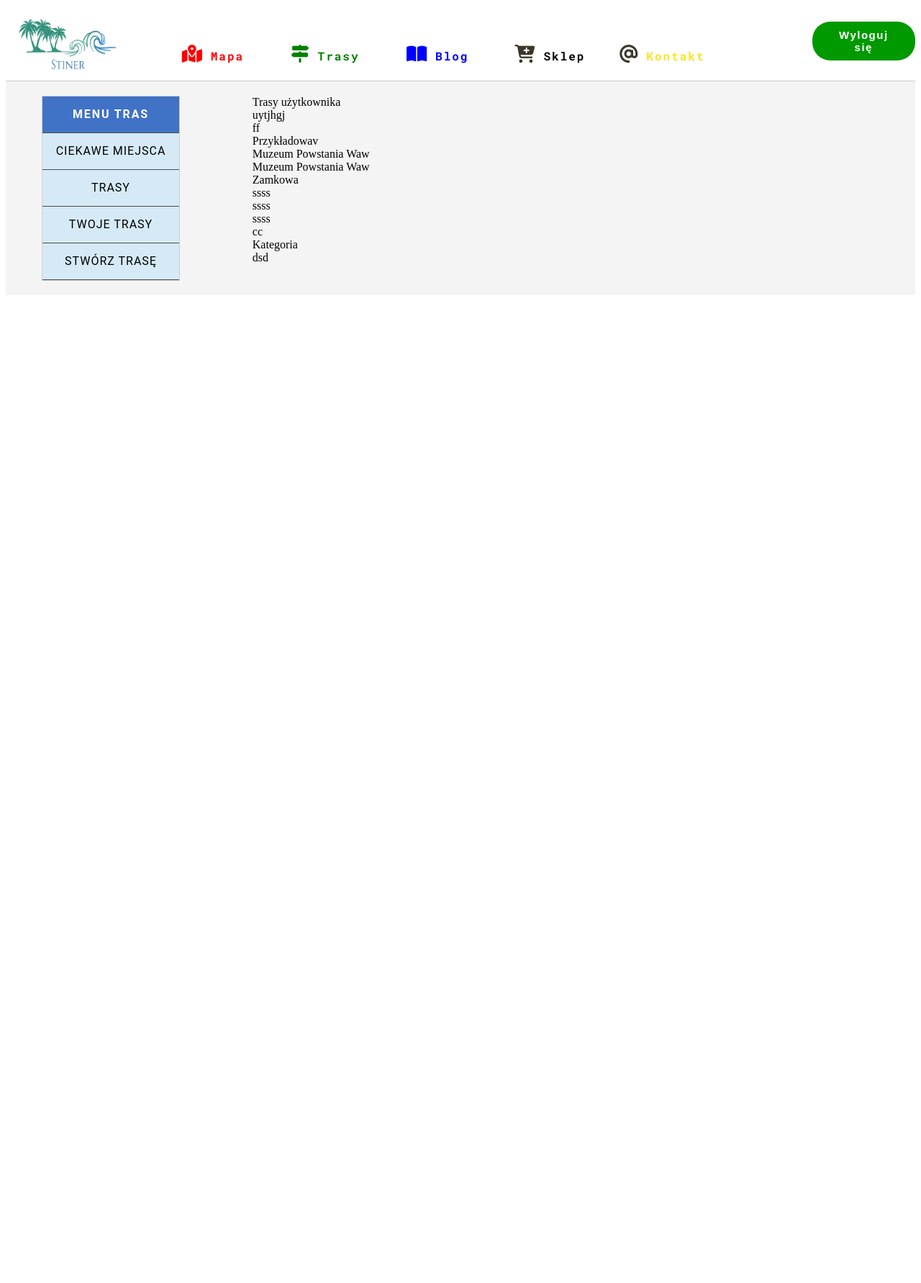
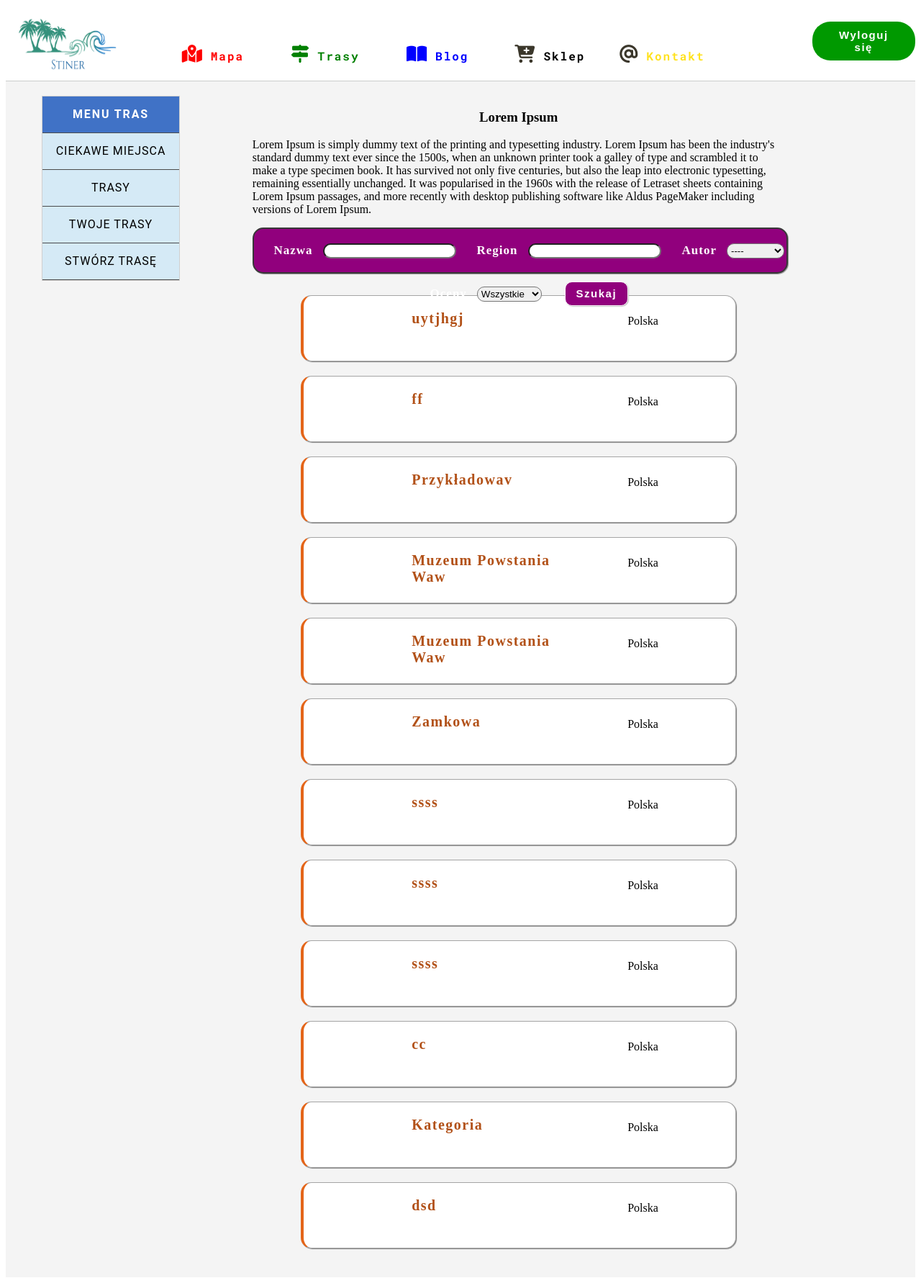
Before and after one commit to SebastianJadczak/stiner_django, a Django app: page /yours_trails/ in a window 1280 px wide. Shown: the whole page at 72% size. Before the commit the page ends 390 px from the top, so only its background shows below. Run offline with Django 3.2, Linux system fonts and the light colour scheme; a user stored in the database is signed in; data comes from the database, SQL or seed files in the repository; both versions use the stored data as it was after the commit; parts of the project's set-up code (start-up, migrations or seed data) failed here and were passed over; some libraries are stand-ins or nearby versions.

Commit message:
dodanie wyszukiwarki + style do niej //Twoje trasy

```diff
--- a/map/static/css/style_trail.css
+++ b/map/static/css/style_trail.css
@@ -360,3 +360,81 @@ form.delete button{
     cursor: pointer;
     box-shadow: 1px 1px 0.5px #565656;
 }
+
+
+/* Twoje Trasy użytkownika */
+
+div.trails{
+    width:85%;
+}
+
+div.trails div.form_trails{
+    width:100%;
+    height: 60px;
+    text-align: center;
+    line-height: 60px;
+    border:2px solid #383838;
+    background-color: rgb(145, 0, 125);
+    box-shadow: 1px 1px 1px #909090;
+    border-radius: 15px;
+    margin-bottom: 30px;
+    color: white;
+}
+div.trails div.form_trails input{
+    border-radius: 15px;
+}
+div.trails div.form_trails input:focus{outline: none;}
+
+div.trails div.form_trails form label{
+    margin-right: 10px;
+    margin-left: 25px;
+    font-size: 17px;
+    letter-spacing: 1px;
+    font-weight: bold;
+}
+
+div.trails div.form_trails form button{
+    background-color: rgb(145, 0, 125);
+    border: 1px solid white;
+    color: white;
+    width:88px;
+    height:34px;
+    font-size:15px;
+    font-weight: bold;
+    letter-spacing: 1.5px;
+    border-radius: 10px;
+    margin-left:28px;
+    box-shadow: 1px 1px 1px #c2c2c2;
+}
+
+div.trails div.trail{
+    width:600px;
+    height:90px;
+    border: 0.5px solid #a5a5a5;
+    border-left: 4px solid #e46519;
+    margin: 0 auto;
+    margin-bottom: 20px;
+    background-color: #fff;
+    border-radius: 15px;
+    box-shadow: 1px 1px 1px grey;
+    display: flex;
+    flex-direction: row;
+}
+
+div.trails div.trail div.image{
+    width:150px;
+    height:100%;
+}
+div.trails div.trail div.name{
+    width:200px;
+}
+div.trails div.trail div.name p{
+    font-size: 20px;
+    color: #b25118;
+    font-weight: bold;
+    letter-spacing: 1.5px;
+}
+div.trails div.trail div.region{
+    margin-left: 100px;
+    padding-top: 10px;
+}
--- a/user_trails/templates/trails/user_trails/user_trails.html
+++ b/user_trails/templates/trails/user_trails/user_trails.html
@@ -2,12 +2,49 @@
 
 {% block content %}
 
-    Trasy użytkownika
+        <div class="trails">
+            <div class="title">
+                <h3 style="text-align: center">Lorem Ipsum</h3>
+                <p>Lorem Ipsum is simply dummy text of the printing and typesetting industry. Lorem Ipsum has
+                    been the industry's standard dummy text ever since the 1500s, when an unknown printer took a
+                    galley of type and scrambled it to make a type specimen book. It has survived not only five centuries,
+                    but also the leap into electronic typesetting, remaining essentially unchanged. It was popularised in the
+                    1960s with the release of Letraset sheets containing Lorem Ipsum passages, and more recently
+                    with desktop publishing software like Aldus PageMaker including versions of Lorem Ipsum.</p>
+            </div>
 
-        <div class="trails">
+            <div class="form_trails">
+                <form action="" method="get">
+                    <label>Nazwa</label> <input type="text">
+                    <label>Region</label> <input type="text">
+                    <label>Autor</label>
+                    <select name="Autor" id="" style="width: 80px; padding: 1px ;border-radius: 10px" >
+                         <option value="">----</option>
+                         <option value="">Ja</option>
+                         <option value="">Stiner</option>
+                        </select>
+                    <label>Oceny</label>
+                    <select name="Ocena" id="" style="width: 90px; padding: 1px; border-radius: 10px" >
+                         <option value="">Wszystkie</option>
+                         <option value="">*****</option>
+                         <option value="">****</option>
+                         <option value="">***</option>
+                         <option value="">**</option>
+                         <option value="">*</option>
+                    </select>
+                    <button>Szukaj</button>
+                </form>
+            </div>
             {% for item in user_trails %}
                 <div class="trail">
-                    {{item.name}}
+                    <div class="image">
+                    </div>
+                    <div class="name">
+                        <p>{{item.name}}</p>
+                    </div>
+                    <div class="region">
+                        <p>Polska</p>
+                    </div>
                 </div>
             {% endfor %}
         </div>
--- a/user_trails/views.py
+++ b/user_trails/views.py
@@ -15,6 +15,7 @@ class UserTrailsListView(ListView):
     def get_context_data(self, **kwargs):
         context = super().get_context_data(**kwargs)
         context['user_trails'] = UserTrail.objects.filter(user=self.request.user)
+        context['user_trails_point'] = UserPoint.objects.all()
         return context
 
 
```
Also changed, not shown: db.sqlite3.
